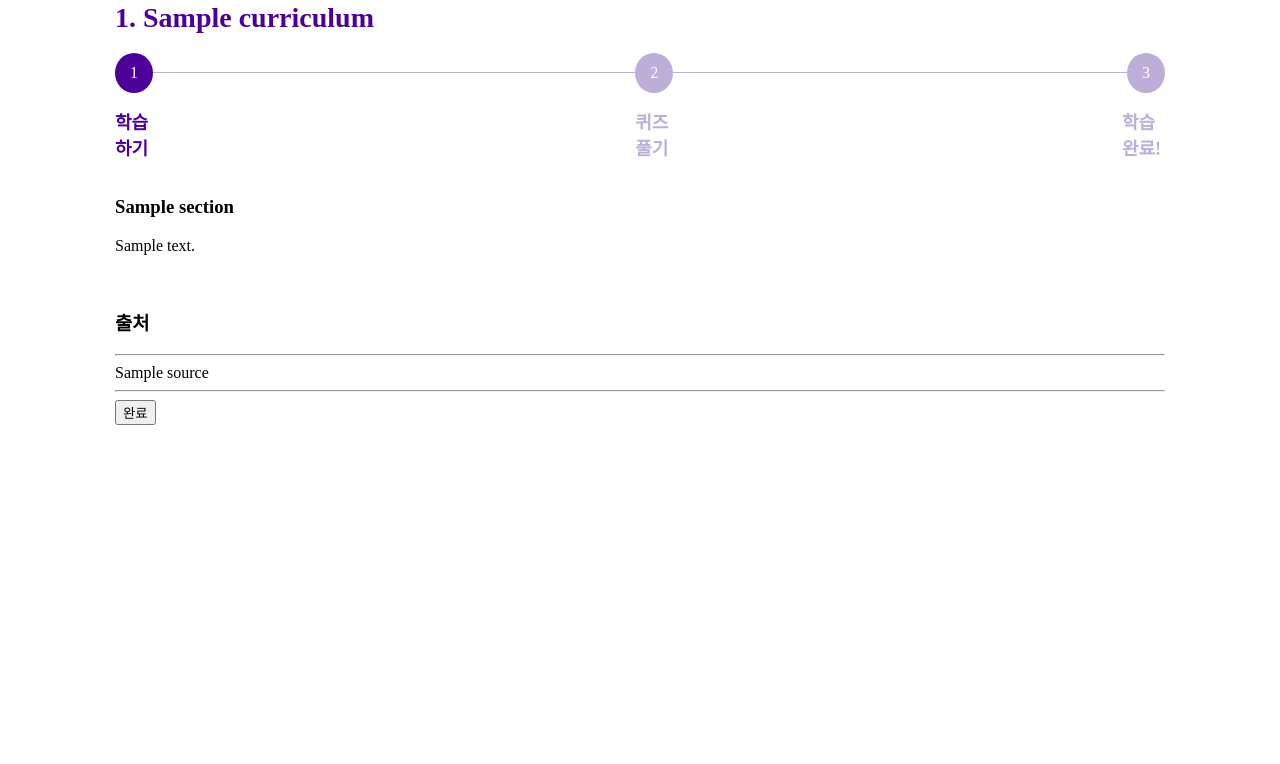
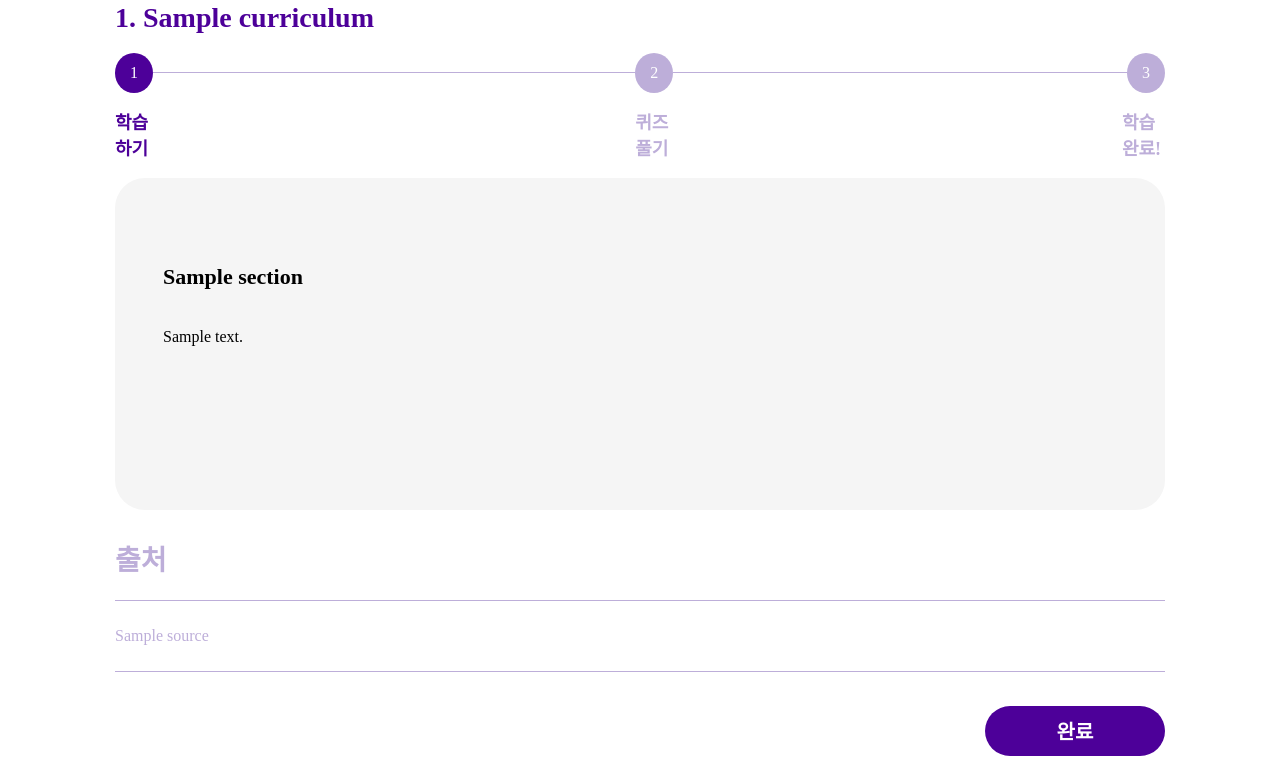
Before and after one commit to 2025-HERETHON/2025-herethon-5, a Django app: template templates/learn/curriculum_detail.html in a window 1280 px wide. Shown: the part 144-908 px from the top of the page. Before the commit the page ends 569 px from the top, so only its background shows below. Run offline with Django 3.2, Linux system fonts and the light colour scheme; the template is opened without the code that fills it: most values are stand-ins (such as "Sample title", 1, 10 or a date in 2020); some web fonts are replaced.

Commit message:
FEAT : 학습 화면 추가

```diff
--- a/static/css/learn/curriculum_detail.css
+++ b/static/css/learn/curriculum_detail.css
@@ -98,3 +98,58 @@ body{
     font-style: normal;
     font-weight: 700;
 }
+
+button{
+    width:180px;
+    height:50px;
+    background-color: #4D0099;
+    color:white;
+    border-radius:30px;
+    border:none;
+    font-size: 20px;
+    font-style: normal;
+    font-weight: 700;
+}
+
+.source{
+    color:#BDAED9;
+    font-size: 28px;
+    font-style: normal;
+    font-weight: 700;
+    margin-bottom:22px;
+}
+.source_title{
+    border-top:1px solid #BDAED9;
+    border-bottom: 1px solid #BDAED9;
+    color:#BDAED9;
+    font-size: 16px;
+    font-style: normal;
+    font-weight: 300;
+    padding: 26px 0;
+    margin-bottom:34px;
+}
+.graybox{
+    display:flex;
+    justify-content: center;
+    flex-direction: column;
+    background-color:#F5F5F5;
+    border-radius: 30px;
+    padding:64px 48px;
+}
+
+.box_title{
+    font-size: 22px;
+    font-style: normal;
+    font-weight: 700;
+    margin-bottom:22px;
+}
+.box_content{
+    font-size: 16px;
+    font-style: normal;
+    font-weight: 400;
+    margin-bottom:82px;
+}
+.button_container{
+    display:flex;
+    justify-content: flex-end;
+}
--- a/templates/learn/curriculum_detail.html
+++ b/templates/learn/curriculum_detail.html
@@ -34,27 +34,32 @@
         </div>
         <br/>
 
+        <div class="graybox">
              <!-- 소제목&본문 내용 -->
             {% for section in sections %}
-            <h3>{{ section.subtitle }}</h3>
-            <p>{{ section.content|linebreaksbr }}</p>
+                <h3 class="box_title">{{ section.subtitle }}</h3>
+                <p class="box_content">{{ section.content|linebreaksbr }}</p>
                 <!-- |linebreaksbr: 줄바꿈 포함 -->
                 <br/>
             {% empty %}
                 아직 등록된 내용이 없습니다. 잠시만 기다려주세요.
             {% endfor %}
+        </div>
 
         <!-- 출처 -->
-        <h3>출처</h3>
-        <hr/>
+        <h3 class="source">출처</h3>
+        <div class="source_title">
             {{ curriculum.source|linebreaksbr }}
+        </div>
         <!-- |linebreaksbr: 줄바꿈 포함 -->
-        <hr/>
+
 
         <!-- 퀴즈 풀기 단계로 -->
+         <div class="button_container">
             <form method="GET" action="{% url 'quiz:quiz' curriculum.id %}">
                         <button type="submit">완료</button>
             </form>
          </div>
+     </div>
 </body>
 </html>
```
Lines whose indentation alone changed are shown as unchanged.
